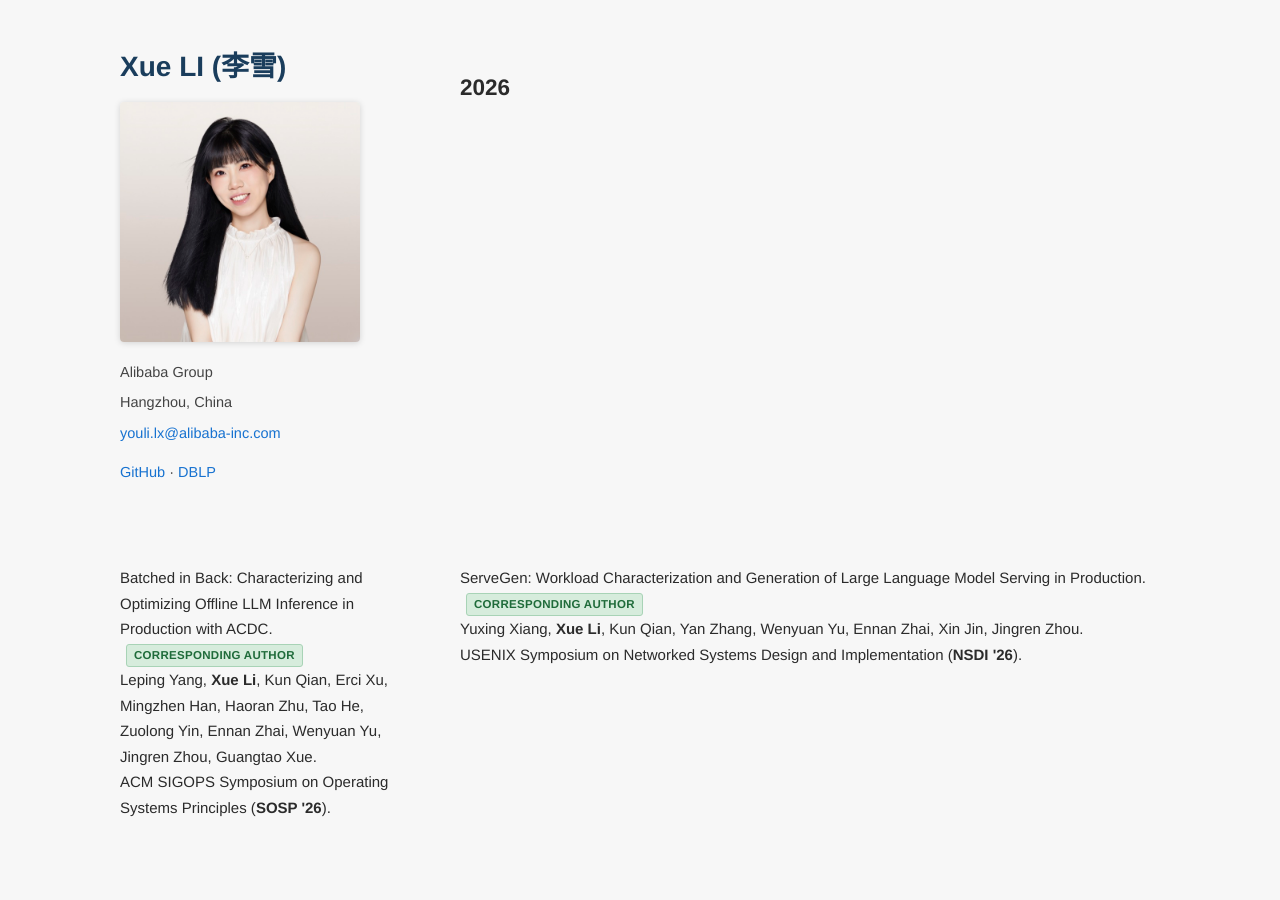
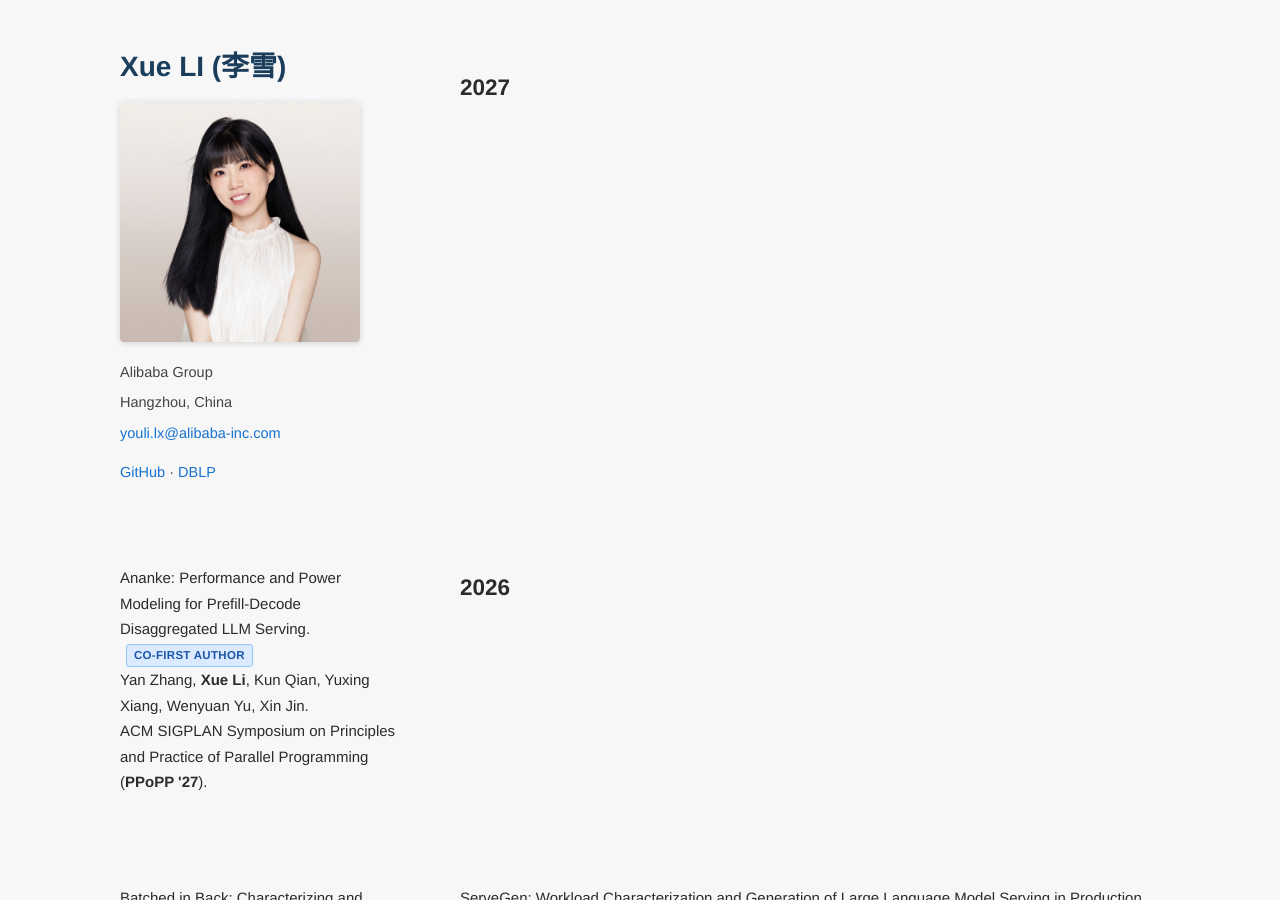
Before and after one commit to lixueclaire/lixueclaire.github.io, a Jekyll site: the page built from publications.md, in a window 1280 px wide and 900 px high. Built offline with Jekyll 4.4.1, drawn with Linux system fonts in a browser that asks for light colours; our own code applies the rules of GitHub Pages for plain Markdown files.

Commit message:
Add PPoPP '27 Ananke paper (co-first author)

```diff
--- a/publications.md
+++ b/publications.md
@@ -11,6 +11,12 @@
 上述 {: .类名} 是 GitHub Pages 支持的 Kramdown 样式标记，请保留。
 标题可以使用标准 Markdown 链接：[论文标题](https://example.com/paper)。
 -->
+
+## 2027
+
+Ananke: Performance and Power Modeling for Prefill-Decode Disaggregated LLM Serving.*Co-First Author*{: .badge .badge-first}\
+Yan Zhang, **Xue Li**{: .me}, Kun Qian, Yuxing Xiang, Wenyuan Yu, Xin Jin.\
+ACM SIGPLAN Symposium on Principles and Practice of Parallel Programming (**PPoPP '27**{: .venue}).
 
 ## 2026
 
```
